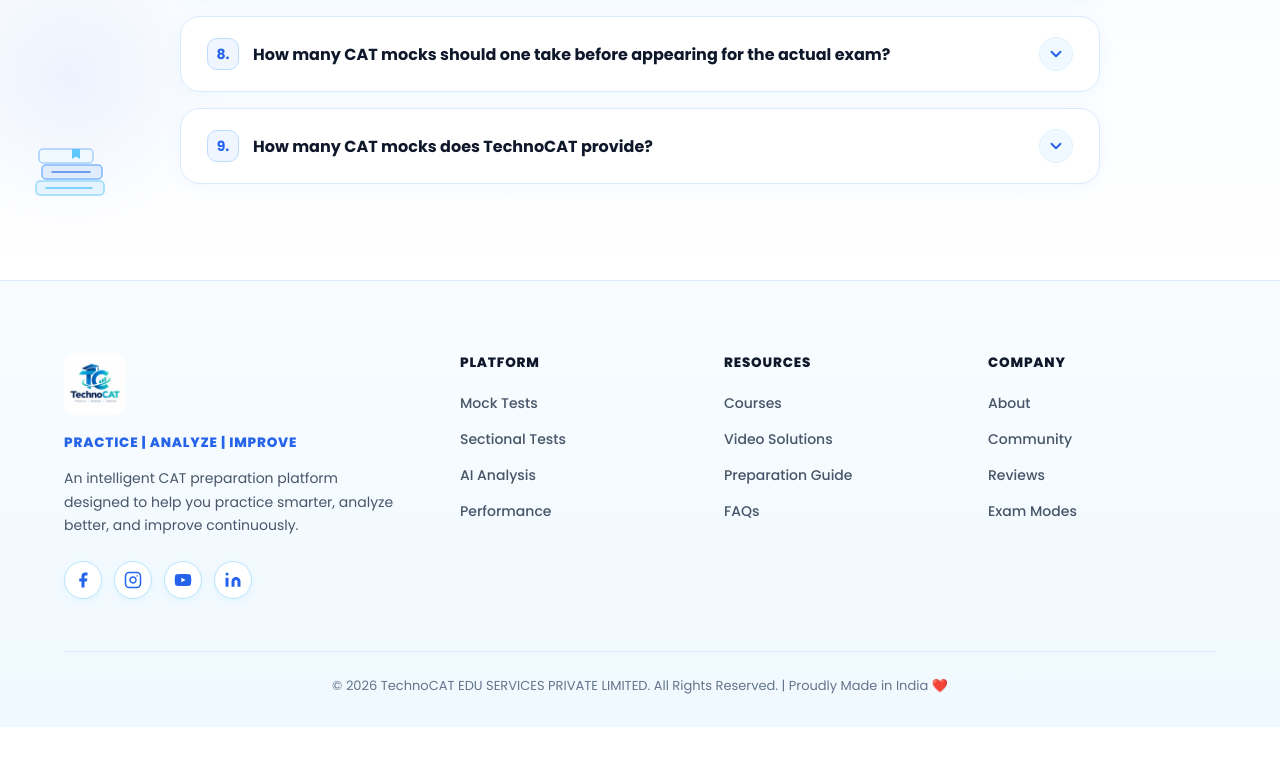
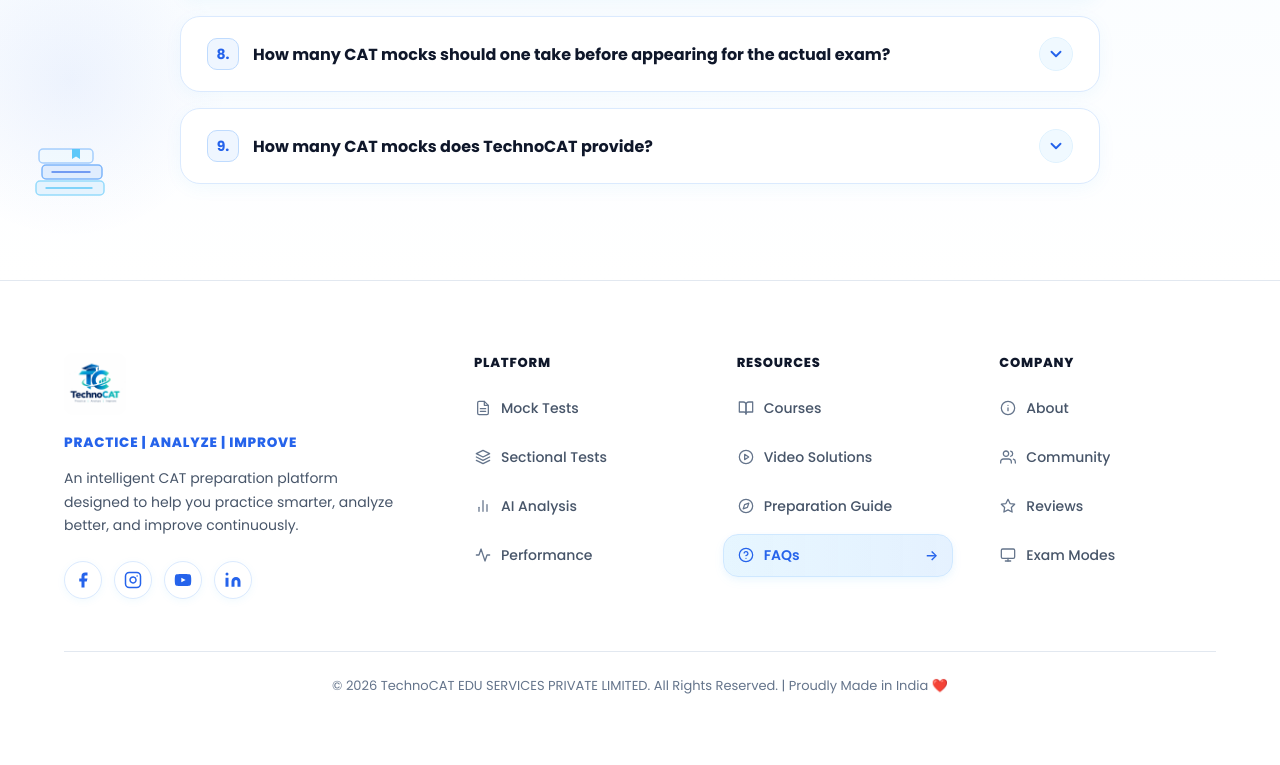
Before and after one commit to AyushmanGupta21/TechnoCAT, a Next.js app: page / in a window 1280 px wide. Shown: the part 10320-11085 px from the top of the page. Built offline with nearby package versions, Linux system fonts and the light colour scheme; no server answers.

Commit message:
feat(footer): add active and hover selection card design with outline icons for footer links

```diff
--- a/src/components/Footer.module.css
+++ b/src/components/Footer.module.css
@@ -1,6 +1,6 @@
 .footer {
-  background: linear-gradient(180deg, #F8FCFF 0%, #F0F9FF 100%);
-  border-top: 1px solid #DBEAFE;
+  background: #FFFFFF;
+  border-top: 1px solid #E2E8F0;
   color: #0F172A;
   padding: 72px 0 32px;
 }
@@ -81,14 +81,14 @@
   width: 38px;
   height: 38px;
   background: #FFFFFF;
-  border: 1px solid #BAE6FD;
+  border: 1px solid #DBEAFE;
   color: #2563EB;
   display: flex;
   align-items: center;
   justify-content: center;
   border-radius: 50%;
-  box-shadow: 0 2px 8px rgba(14, 165, 233, 0.08);
-  transition: all 0.2s ease;
+  box-shadow: 0 2px 8px rgba(14, 165, 233, 0.06);
+  transition: all 180ms ease;
 }
 
 .socialIcon:hover {
@@ -96,7 +96,7 @@
   color: #FFFFFF;
   border-color: #2563EB;
   transform: translateY(-2px);
-  box-shadow: 0 6px 14px rgba(37, 99, 235, 0.22);
+  box-shadow: 0 6px 14px rgba(37, 99, 235, 0.2);
 }
 
 /* Links Grid */
@@ -104,21 +104,27 @@
   flex: 1;
   display: grid;
   grid-template-columns: 1fr;
-  gap: 32px;
+  gap: 28px;
 }
 
 @media (min-width: 640px) {
   .linksGrid {
     grid-template-columns: repeat(3, 1fr);
-    gap: 36px;
+    gap: 32px;
   }
 }
 
+.col {
+  display: flex;
+  flex-direction: column;
+}
+
 .colHeading {
-  font-size: 13.5px;
+  font-size: 13px;
   font-weight: 800;
   color: #0F172A;
-  margin-bottom: 18px;
+  margin: 0 0 14px 0;
+  padding: 0 14px;
   letter-spacing: 0.06em;
   text-transform: uppercase;
 }
@@ -129,24 +135,97 @@
   margin: 0;
   display: flex;
   flex-direction: column;
-  gap: 12px;
+  gap: 6px;
 }
 
+/* Unselected Link (Default): clean text & outline icon, no box */
 .link {
+  display: flex;
+  align-items: center;
+  justify-content: space-between;
+  gap: 12px;
+  width: 100%;
+  padding: 10px 14px;
+  border-radius: 15px;
+  background: transparent;
+  border: 1px solid transparent;
+  box-shadow: none;
   color: #475569;
   text-decoration: none;
   font-size: 14px;
   font-weight: 500;
-  transition: color 0.2s ease;
+  transition:
+    background 180ms ease,
+    border-color 180ms ease,
+    box-shadow 180ms ease,
+    color 180ms ease,
+    transform 180ms ease;
+}
+
+.linkLeft {
+  display: inline-flex;
+  align-items: center;
+  gap: 10px;
+  min-width: 0;
+}
+
+.linkIcon {
+  display: inline-flex;
+  align-items: center;
+  justify-content: center;
+  color: #64748B;
+  flex-shrink: 0;
+  transition: color 180ms ease, transform 180ms ease;
+}
+
+.linkLabel {
+  white-space: nowrap;
+  overflow: hidden;
+  text-overflow: ellipsis;
+}
+
+.linkArrow {
+  font-size: 14px;
+  font-weight: 600;
+  color: #2563EB;
+  opacity: 0;
+  transform: translateX(-5px);
+  transition: opacity 180ms ease, transform 180ms ease;
+  flex-shrink: 0;
+}
+
+/* Hovered or Active/Selected Link: soft light-blue gradient card */
+.link:hover,
+.linkActive {
+  background:
+    linear-gradient(90deg, rgba(0, 200, 255, 0.04) 0%, rgba(0, 200, 255, 0.01) 100%),
+    linear-gradient(90deg, #EFF8FF 0%, #E8F2FF 100%);
+  border-color: #CFE8FF;
+  box-shadow:
+    0 4px 12px rgba(0, 200, 255, 0.05),
+    0 2px 6px rgba(37, 99, 235, 0.04);
+  color: #2563EB;
+  font-weight: 600;
 }
 
 .link:hover {
+  transform: translateY(-1px);
+}
+
+.link:hover .linkIcon,
+.linkActive .linkIcon {
   color: #2563EB;
+}
+
+.link:hover .linkArrow,
+.linkActive .linkArrow {
+  opacity: 1;
+  transform: translateX(0);
 }
 
 /* Bottom Bar */
 .bottomBar {
-  border-top: 1px solid #DBEAFE;
+  border-top: 1px solid #E2E8F0;
   padding-top: 24px;
   text-align: center;
 }
--- a/src/components/Footer.tsx
+++ b/src/components/Footer.tsx
@@ -1,42 +1,213 @@
+"use client";
+
+import React, { useState, useEffect } from "react";
+import { usePathname } from "next/navigation";
+import Link from "next/link";
 import styles from "./Footer.module.css";
-import Link from "next/link";
 
-const footerLinks = [
+interface FooterLinkItem {
+  label: string;
+  href: string;
+  icon: React.ReactNode;
+}
+
+const footerLinks: { heading: string; links: FooterLinkItem[] }[] = [
   {
     heading: "Platform",
     links: [
-      { label: "Mock Tests", href: "/browse" },
-      { label: "Sectional Tests", href: "/topics" },
-      { label: "AI Analysis", href: "/intelligence/ai-analysis" },
-      { label: "Performance", href: "/dashboard" },
+      {
+        label: "Mock Tests",
+        href: "/browse",
+        icon: (
+          <svg xmlns="http://www.w3.org/2000/svg" width="16" height="16" viewBox="0 0 24 24" fill="none" stroke="currentColor" strokeWidth="1.9" strokeLinecap="round" strokeLinejoin="round">
+            <path d="M14 2H6a2 2 0 0 0-2 2v16a2 2 0 0 0 2 2h12a2 2 0 0 0 2-2V8z" />
+            <polyline points="14 2 14 8 20 8" />
+            <line x1="16" y1="13" x2="8" y2="13" />
+            <line x1="16" y1="17" x2="8" y2="17" />
+          </svg>
+        ),
+      },
+      {
+        label: "Sectional Tests",
+        href: "/topics",
+        icon: (
+          <svg xmlns="http://www.w3.org/2000/svg" width="16" height="16" viewBox="0 0 24 24" fill="none" stroke="currentColor" strokeWidth="1.9" strokeLinecap="round" strokeLinejoin="round">
+            <polygon points="12 2 2 7 12 12 22 7 12 2" />
+            <polyline points="2 17 12 22 22 17" />
+            <polyline points="2 12 12 17 22 12" />
+          </svg>
+        ),
+      },
+      {
+        label: "AI Analysis",
+        href: "/intelligence/ai-analysis",
+        icon: (
+          <svg xmlns="http://www.w3.org/2000/svg" width="16" height="16" viewBox="0 0 24 24" fill="none" stroke="currentColor" strokeWidth="1.9" strokeLinecap="round" strokeLinejoin="round">
+            <line x1="18" y1="20" x2="18" y2="10" />
+            <line x1="12" y1="20" x2="12" y2="4" />
+            <line x1="6" y1="20" x2="6" y2="14" />
+          </svg>
+        ),
+      },
+      {
+        label: "Performance",
+        href: "/dashboard",
+        icon: (
+          <svg xmlns="http://www.w3.org/2000/svg" width="16" height="16" viewBox="0 0 24 24" fill="none" stroke="currentColor" strokeWidth="1.9" strokeLinecap="round" strokeLinejoin="round">
+            <polyline points="22 12 18 12 15 21 9 3 6 12 2 12" />
+          </svg>
+        ),
+      },
     ],
   },
   {
     heading: "Resources",
     links: [
-      { label: "Courses", href: "/topics" },
-      { label: "Video Solutions", href: "/#why-stand-out" },
-      { label: "Preparation Guide", href: "/#what-you-get" },
-      { label: "FAQs", href: "/#faq" },
+      {
+        label: "Courses",
+        href: "/topics",
+        icon: (
+          <svg xmlns="http://www.w3.org/2000/svg" width="16" height="16" viewBox="0 0 24 24" fill="none" stroke="currentColor" strokeWidth="1.9" strokeLinecap="round" strokeLinejoin="round">
+            <path d="M2 3h6a4 4 0 0 1 4 4v14a3 3 0 0 0-3-3H2z" />
+            <path d="M22 3h-6a4 4 0 0 0-4 4v14a3 3 0 0 1 3-3h7z" />
+          </svg>
+        ),
+      },
+      {
+        label: "Video Solutions",
+        href: "/#why-stand-out",
+        icon: (
+          <svg xmlns="http://www.w3.org/2000/svg" width="16" height="16" viewBox="0 0 24 24" fill="none" stroke="currentColor" strokeWidth="1.9" strokeLinecap="round" strokeLinejoin="round">
+            <circle cx="12" cy="12" r="10" />
+            <polygon points="10 8 16 12 10 16 10 8" />
+          </svg>
+        ),
+      },
+      {
+        label: "Preparation Guide",
+        href: "/#what-you-get",
+        icon: (
+          <svg xmlns="http://www.w3.org/2000/svg" width="16" height="16" viewBox="0 0 24 24" fill="none" stroke="currentColor" strokeWidth="1.9" strokeLinecap="round" strokeLinejoin="round">
+            <circle cx="12" cy="12" r="10" />
+            <polygon points="16.24 7.76 14.12 14.12 7.76 16.24 9.88 9.88 16.24 7.76" />
+          </svg>
+        ),
+      },
+      {
+        label: "FAQs",
+        href: "/#faq",
+        icon: (
+          <svg xmlns="http://www.w3.org/2000/svg" width="16" height="16" viewBox="0 0 24 24" fill="none" stroke="currentColor" strokeWidth="1.9" strokeLinecap="round" strokeLinejoin="round">
+            <circle cx="12" cy="12" r="10" />
+            <path d="M9.09 9a3 3 0 0 1 5.83 1c0 2-3 3-3 3" />
+            <line x1="12" y1="17" x2="12.01" y2="17" />
+          </svg>
+        ),
+      },
     ],
   },
   {
     heading: "Company",
     links: [
-      { label: "About", href: "/#why-stand-out" },
-      { label: "Community", href: "/#community" },
-      { label: "Reviews", href: "/#reviews" },
-      { label: "Exam Modes", href: "/#two-modes" },
+      {
+        label: "About",
+        href: "/#why-stand-out",
+        icon: (
+          <svg xmlns="http://www.w3.org/2000/svg" width="16" height="16" viewBox="0 0 24 24" fill="none" stroke="currentColor" strokeWidth="1.9" strokeLinecap="round" strokeLinejoin="round">
+            <circle cx="12" cy="12" r="10" />
+            <line x1="12" y1="16" x2="12" y2="12" />
+            <line x1="12" y1="8" x2="12.01" y2="8" />
+          </svg>
+        ),
+      },
+      {
+        label: "Community",
+        href: "/#community",
+        icon: (
+          <svg xmlns="http://www.w3.org/2000/svg" width="16" height="16" viewBox="0 0 24 24" fill="none" stroke="currentColor" strokeWidth="1.9" strokeLinecap="round" strokeLinejoin="round">
+            <path d="M17 21v-2a4 4 0 0 0-4-4H5a4 4 0 0 0-4 4v2" />
+            <circle cx="9" cy="7" r="4" />
+            <path d="M23 21v-2a4 4 0 0 0-3-3.87" />
+            <path d="M16 3.13a4 4 0 0 1 0 7.75" />
+          </svg>
+        ),
+      },
+      {
+        label: "Reviews",
+        href: "/#reviews",
+        icon: (
+          <svg xmlns="http://www.w3.org/2000/svg" width="16" height="16" viewBox="0 0 24 24" fill="none" stroke="currentColor" strokeWidth="1.9" strokeLinecap="round" strokeLinejoin="round">
+            <polygon points="12 2 15.09 8.26 22 9.27 17 14.14 18.18 21.02 12 17.77 5.82 21.02 7 14.14 2 9.27 8.91 8.26 12 2" />
+          </svg>
+        ),
+      },
+      {
+        label: "Exam Modes",
+        href: "/#two-modes",
+        icon: (
+          <svg xmlns="http://www.w3.org/2000/svg" width="16" height="16" viewBox="0 0 24 24" fill="none" stroke="currentColor" strokeWidth="1.9" strokeLinecap="round" strokeLinejoin="round">
+            <rect x="2" y="3" width="20" height="14" rx="2" ry="2" />
+            <line x1="8" y1="21" x2="16" y2="21" />
+            <line x1="12" y1="17" x2="12" y2="21" />
+          </svg>
+        ),
+      },
     ],
   },
 ];
 
 export default function Footer() {
+  const pathname = usePathname();
+  const [selectedLabel, setSelectedLabel] = useState<string>("FAQs");
+
+  useEffect(() => {
+    const syncActiveFromLocation = () => {
+      if (typeof window === "undefined") return;
+      const hash = window.location.hash;
+
+      if (pathname === "/browse") {
+        setSelectedLabel("Mock Tests");
+        return;
+      }
+      if (pathname.startsWith("/topics")) {
+        setSelectedLabel("Sectional Tests");
+        return;
+      }
+      if (pathname.startsWith("/intelligence/ai-analysis")) {
+        setSelectedLabel("AI Analysis");
+        return;
+      }
+      if (pathname.startsWith("/dashboard")) {
+        setSelectedLabel("Performance");
+        return;
+      }
+
+      if (hash === "#faq") {
+        setSelectedLabel("FAQs");
+      } else if (hash === "#what-you-get") {
+        setSelectedLabel("Preparation Guide");
+      } else if (hash === "#community") {
+        setSelectedLabel("Community");
+      } else if (hash === "#reviews") {
+        setSelectedLabel("Reviews");
+      } else if (hash === "#two-modes") {
+        setSelectedLabel("Exam Modes");
+      } else if (hash === "#why-stand-out") {
+        setSelectedLabel("About");
+      } else if (pathname === "/") {
+        setSelectedLabel("FAQs");
+      }
+    };
+
+    syncActiveFromLocation();
+    window.addEventListener("hashchange", syncActiveFromLocation);
+    return () => window.removeEventListener("hashchange", syncActiveFromLocation);
+  }, [pathname]);
+
   return (
     <footer className={styles.footer}>
       <div className={styles.container}>
         <div className={styles.topSection}>
-
           {/* Brand Column */}
           <div className={styles.brandCol}>
             <Link href="/" className={styles.logoLink}>
@@ -74,16 +245,33 @@ export default function Footer() {
               <div key={col.heading} className={styles.col}>
                 <h4 className={styles.colHeading}>{col.heading}</h4>
                 <ul className={styles.linkList}>
-                  {col.links.map((link) => (
-                    <li key={link.label}>
-                      <a href={link.href} className={styles.link}>{link.label}</a>
-                    </li>
-                  ))}
+                  {col.links.map((link) => {
+                    const isActive = selectedLabel === link.label;
+                    return (
+                      <li key={link.label}>
+                        <a
+                          href={link.href}
+                          onClick={() => setSelectedLabel(link.label)}
+                          className={`${styles.link} ${isActive ? styles.linkActive : ""}`}
+                          aria-current={isActive ? "page" : undefined}
+                        >
+                          <span className={styles.linkLeft}>
+                            <span className={styles.linkIcon} aria-hidden="true">
+                              {link.icon}
+                            </span>
+                            <span className={styles.linkLabel}>{link.label}</span>
+                          </span>
+                          <span className={styles.linkArrow} aria-hidden="true">
+                            →
+                          </span>
+                        </a>
+                      </li>
+                    );
+                  })}
                 </ul>
               </div>
             ))}
           </div>
-
         </div>
 
         {/* Bottom bar */}
```
